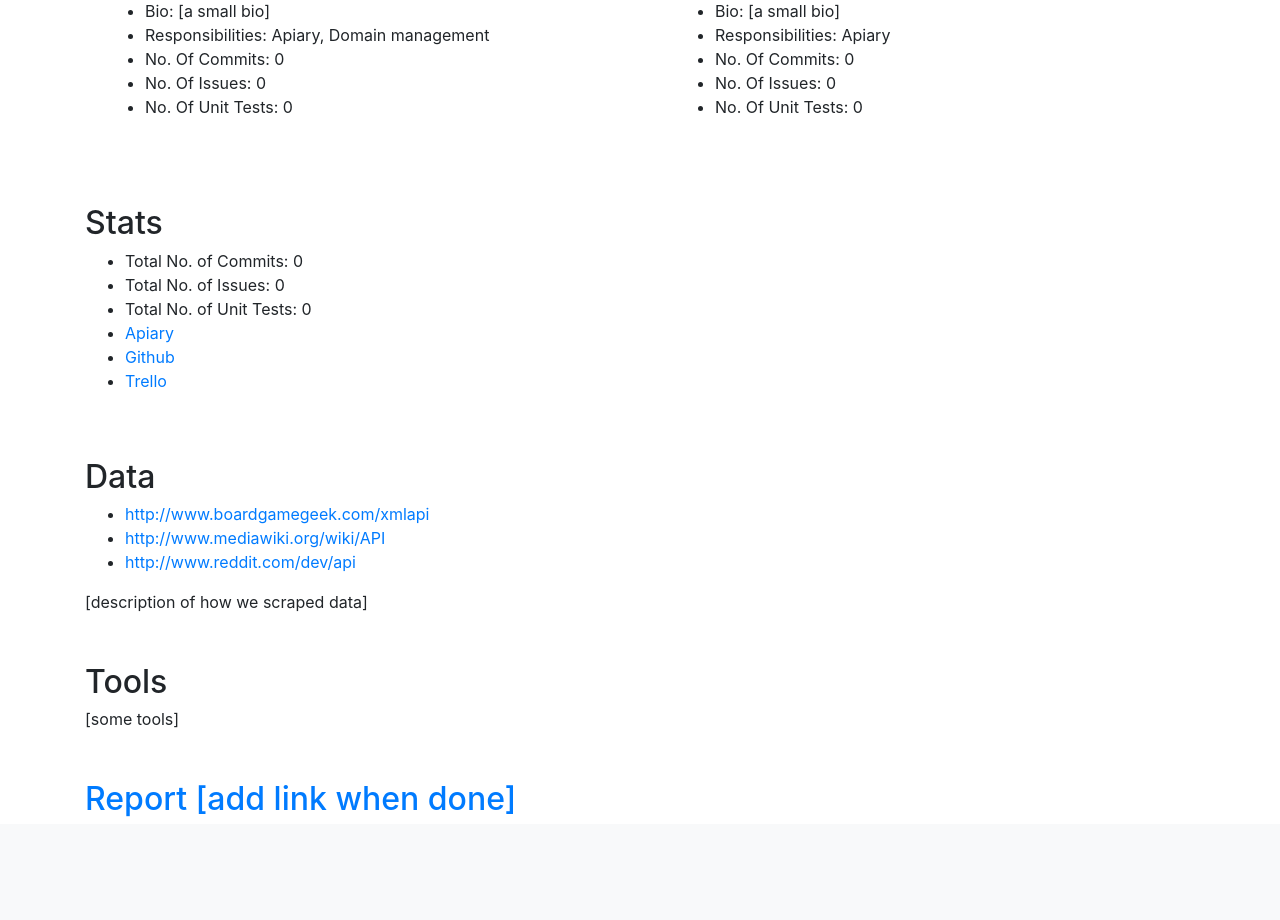
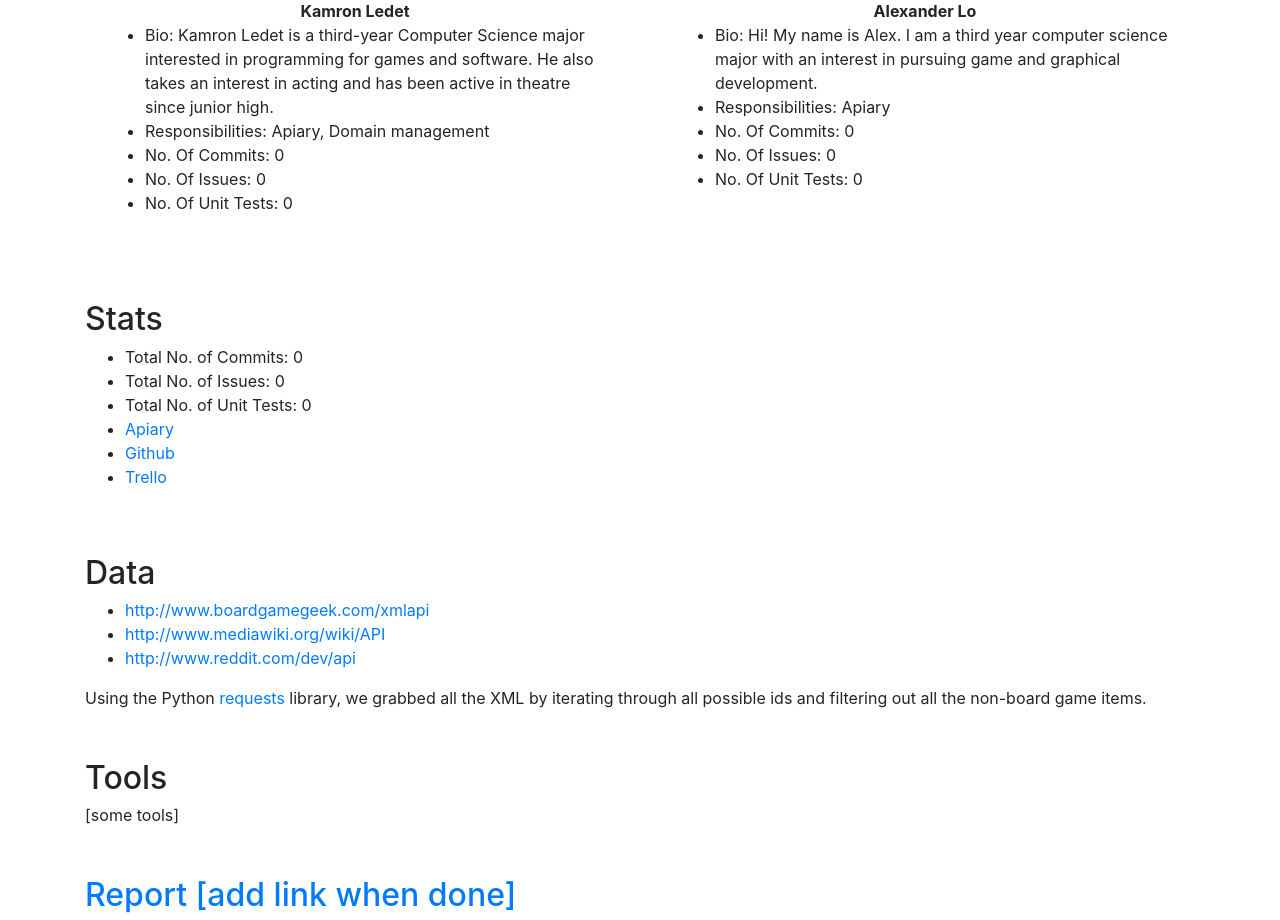
Before and after one commit to jsphyin/idb, a Flask app: page /about in a window 1280 px wide. Shown: the part 1007-1927 px from the top of the page. Before the commit the page ends 1824 px from the top, so only its background shows below. Run offline with Flask 2, Linux system fonts and the light colour scheme; some libraries are stand-ins or nearby versions.

Commit message:
Almost completed about page

```diff
--- a/templates/about.html
+++ b/templates/about.html
@@ -9,7 +9,7 @@
   <h2>The Site</h2>
 </div>
 <section id="about-site-content">
-    [some description of the website]
+    Board Game DB is a website for board game fans to search for games, genres, publishers, and events.
 </section>
 
 
@@ -32,7 +32,7 @@
             <div class="row">
                 <div class="col">
                     <ul class="about-person-detail">
-                        <li>Bio: Junior studying CS and Math at UT Austin. Enjoys traveling and road trips.</li>
+                        <li>Bio: Anurag is a junior studying CS and Math at UT Austin. He enjoys traveling, road trips, and barbecue.</li>
                         <li>Responsibilities: Frontend, Backend, GCP and domain management</li>
                         <li>No. Of Commits: 0</li>
                         <li>No. Of Issues: 0</li>
@@ -56,7 +56,7 @@
             <div class="row">
                 <div class="col">
                     <ul class="about-person-detail">
-                        <li>Bio: [a small bio]</li>
+                        <li>Bio: Quang is a third year CS/Math student with an addiction to reading anything from fantasy to romance.</li>
                         <li>Responsibilities: Frontend, scraping and parsing data, Report</li>
                         <li>No. Of Commits: 0</li>
                         <li>No. Of Issues: 0</li>
@@ -80,7 +80,7 @@
             <div class="row">
                 <div class="col">
                     <ul class="about-person-detail">
-                        <li>Bio: [a small bio]</li>
+                        <li>Bio: Joseph is a third year student at UT pursuing a BS in computer science. In his free time he enjoys reading manga, browsing memes, and playing league.</li>
                         <li>Responsibilities: Task management, Frontend</li>
                         <li>No. Of Commits: 0</li>
                         <li>No. Of Issues: 0</li>
@@ -106,7 +106,7 @@
             <div class="row">
                 <div class="col">
                     <ul class="about-person-detail">
-                        <li>Bio: [a small bio]</li>
+                        <li>Bio: Kamron Ledet is a third-year Computer Science major interested in programming for games and software. He also takes an interest in acting and has been active in theatre since junior high.</li>
                         <li>Responsibilities: Apiary, Domain management</li>
                         <li>No. Of Commits: 0</li>
                         <li>No. Of Issues: 0</li>
@@ -130,7 +130,7 @@
             <div class="row">
                 <div class="col">
                     <ul class="about-person-detail">
-                        <li>Bio: [a small bio]</li>
+                        <li>Bio: Hi! My name is Alex. I am a third year computer science major with an interest in pursuing game and graphical development.</li>
                         <li>Responsibilities: Apiary</li>
                         <li>No. Of Commits: 0</li>
                         <li>No. Of Issues: 0</li>
@@ -165,7 +165,7 @@
         <li><a href="http://www.mediawiki.org/wiki/API ">http://www.mediawiki.org/wiki/API </a></li>
         <li><a href="http://www.reddit.com/dev/api">http://www.reddit.com/dev/api</a></li>
     </ul>
-    [description of how we scraped data]
+    Using the Python <a href="http://docs.python-requests.org/en/master/">requests</a> library, we grabbed all the XML by iterating through all possible ids and filtering out all the non-board game items.
 </section>
 
 <div id="about-tools-header" class="page-header">
```
